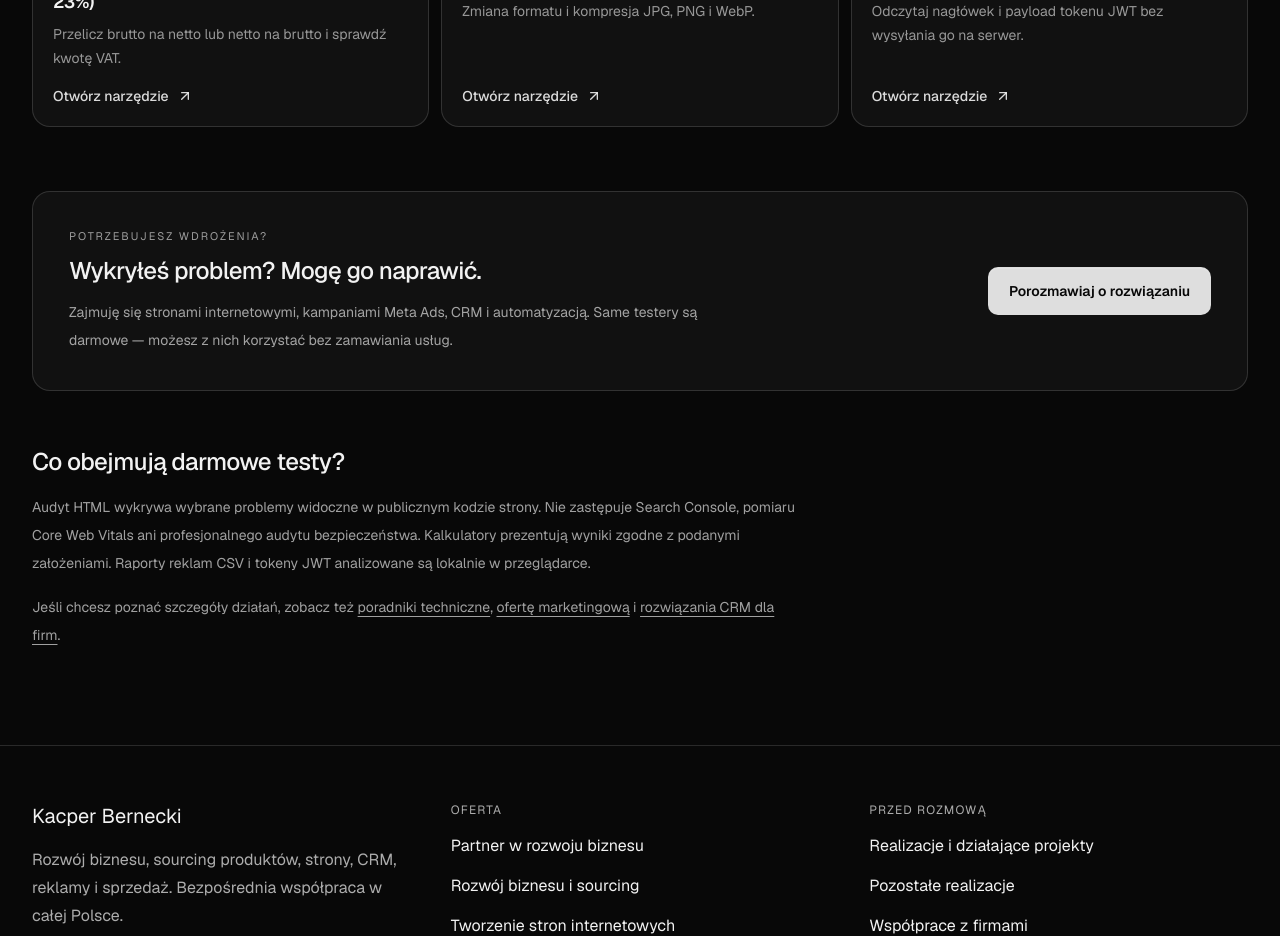
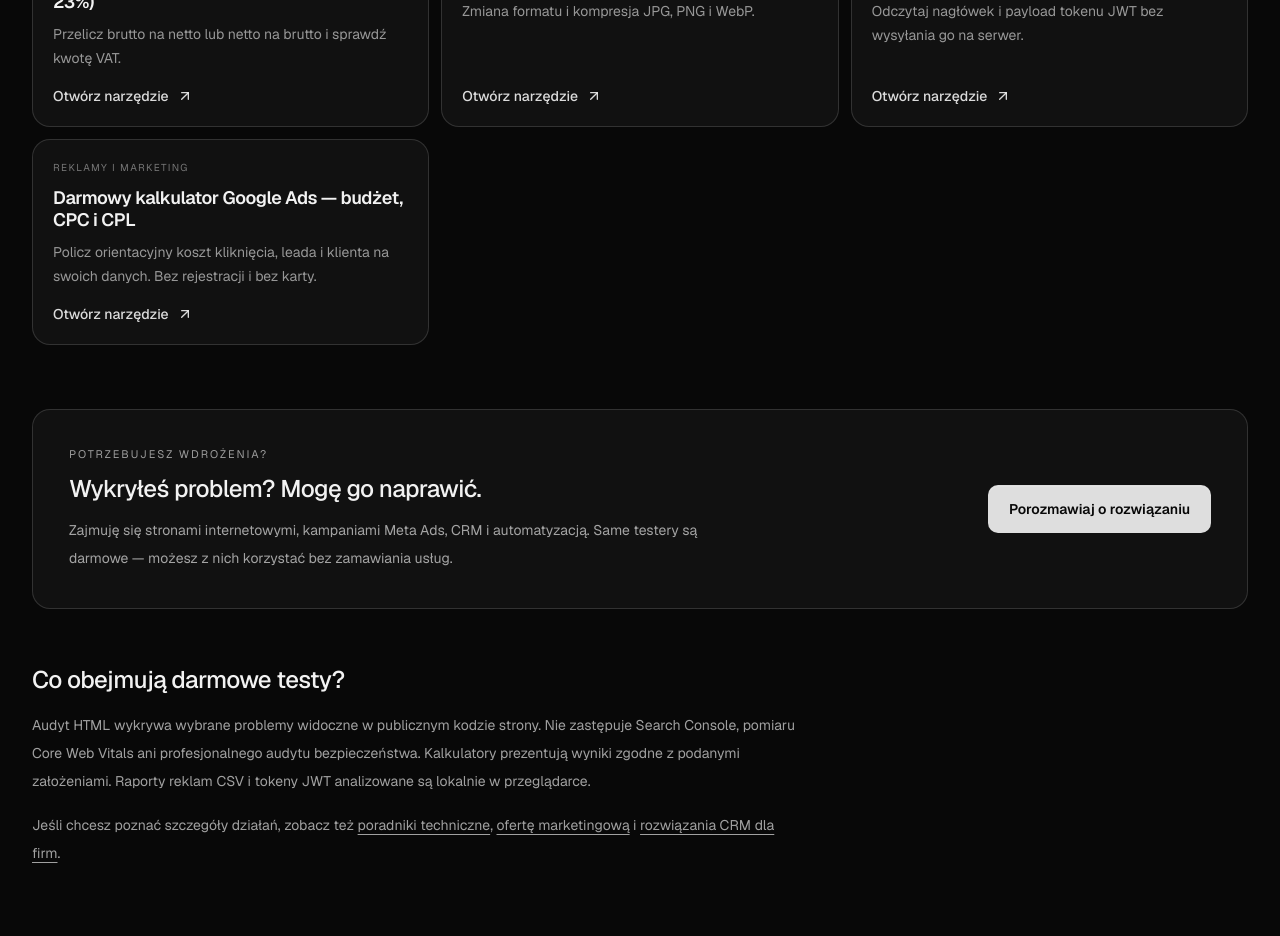
Before and after one commit to ft4k696bk6-prog/kacper-portfolio, a Next.js app: page /narzedzia in a window 1280 px wide. Shown: the part 1520-2456 px from the top of the page. Built offline with nearby package versions, Linux system fonts and the light colour scheme; no server answers.

Commit message:
feat(tools): list Google Ads calculator in free tools directory and recommendations

```diff
--- a/src/components/ToolboxHub.tsx
+++ b/src/components/ToolboxHub.tsx
@@ -17,7 +17,7 @@ const dailyTools = [
   { id: "signature", pl: "Darmowy generator stopki e-mail", en: "Free email signature generator", plDesc: "Stopki klasyczne i animowane GIF, logo, zdjęcie oraz klikalne social media.", enDesc: "Classic and animated GIF signatures with photos, logos and clickable socials." },
 ] as const;
 
-const priority = ["signature", "edytor-pdf", "ai-image", "vat", "image", "dekoder-jwt"];
+const priority = ["signature", "edytor-pdf", "ai-image", "vat", "image", "dekoder-jwt", "google-ads-budget"];
 const cardClass = "group flex min-w-0 min-h-[142px] flex-col justify-between gap-4 rounded-2xl border border-white/15 bg-[#111] p-5 transition-colors hover:border-white/50 hover:bg-[#1b1b1b] focus-visible:outline-2 focus-visible:outline-offset-2 focus-visible:outline-white";
 
 export function ToolboxHub({ lang }: { lang: Language }) {
@@ -39,6 +39,13 @@ export function ToolboxHub({ lang }: { lang: Language }) {
       description: en ? "Convert net to gross and gross to net, with the VAT amount." : "Przelicz brutto na netto lub netto na brutto i sprawdź kwotę VAT.",
       category: calculatorCategory, href: en ? englishToolPath("kalkulator-vat") : "/narzedzia/kalkulator-vat",
     },
+    ...(!en ? [{
+      id: "google-ads-budget",
+      title: "Darmowy kalkulator Google Ads — budżet, CPC i CPL",
+      description: "Policz orientacyjny koszt kliknięcia, leada i klienta na swoich danych. Bez rejestracji i bez karty.",
+      category: "Reklamy i marketing",
+      href: "/narzedzia/kalkulator-budzetu-google-ads",
+    }] : []),
     ...dailyTools.map(t => ({
       id: t.id, title: en ? t.en : t.pl, description: en ? t.enDesc : t.plDesc,
       category: everydayCategory, href: (en ? "/en/tools/everyday" : "/narzedzia/codzienne") + "#" + t.id,
```
